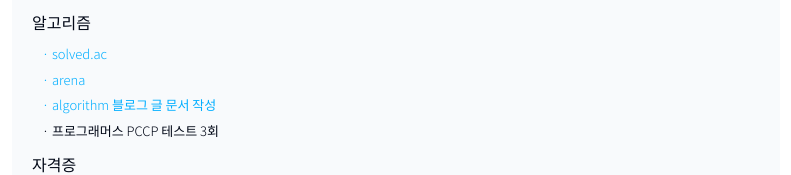
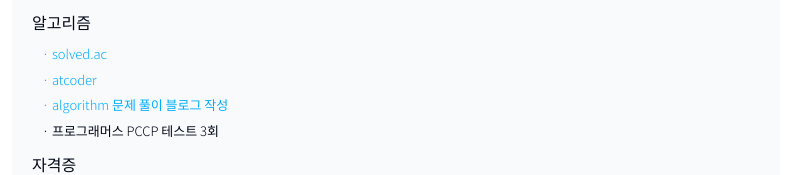
Before and after one commit to hxxtae/heetae.dev, a Next.js app: page /resume in a window 1280 px wide. Shown: the part 3200-3375 px from the top of the page, without its empty margins (244-1035 px from the left). Built offline with nearby package versions, Linux system fonts and the light colour scheme.

Commit message:
docs: Update data of resume

```diff
--- a/src/app/resume/data/resume.ts
+++ b/src/app/resume/data/resume.ts
@@ -243,11 +243,11 @@ const resume: Resume = {
           url: "https://solved.ac/profile/fkdlxmfkdl1"
         },
         {
-          title: "arena",
-          url: "https://solved.ac/profile/fkdlxmfkdl1/arena"
+          title: "atcoder",
+          url: "https://atcoder.jp/users/hxxtae"
         },
         {
-          title: "algorithm 블로그 글 문서 작성",
+          title: "algorithm 문제 풀이 블로그 작성",
           url: "https://algorithms-blog.vercel.app"
         },
         {
```
